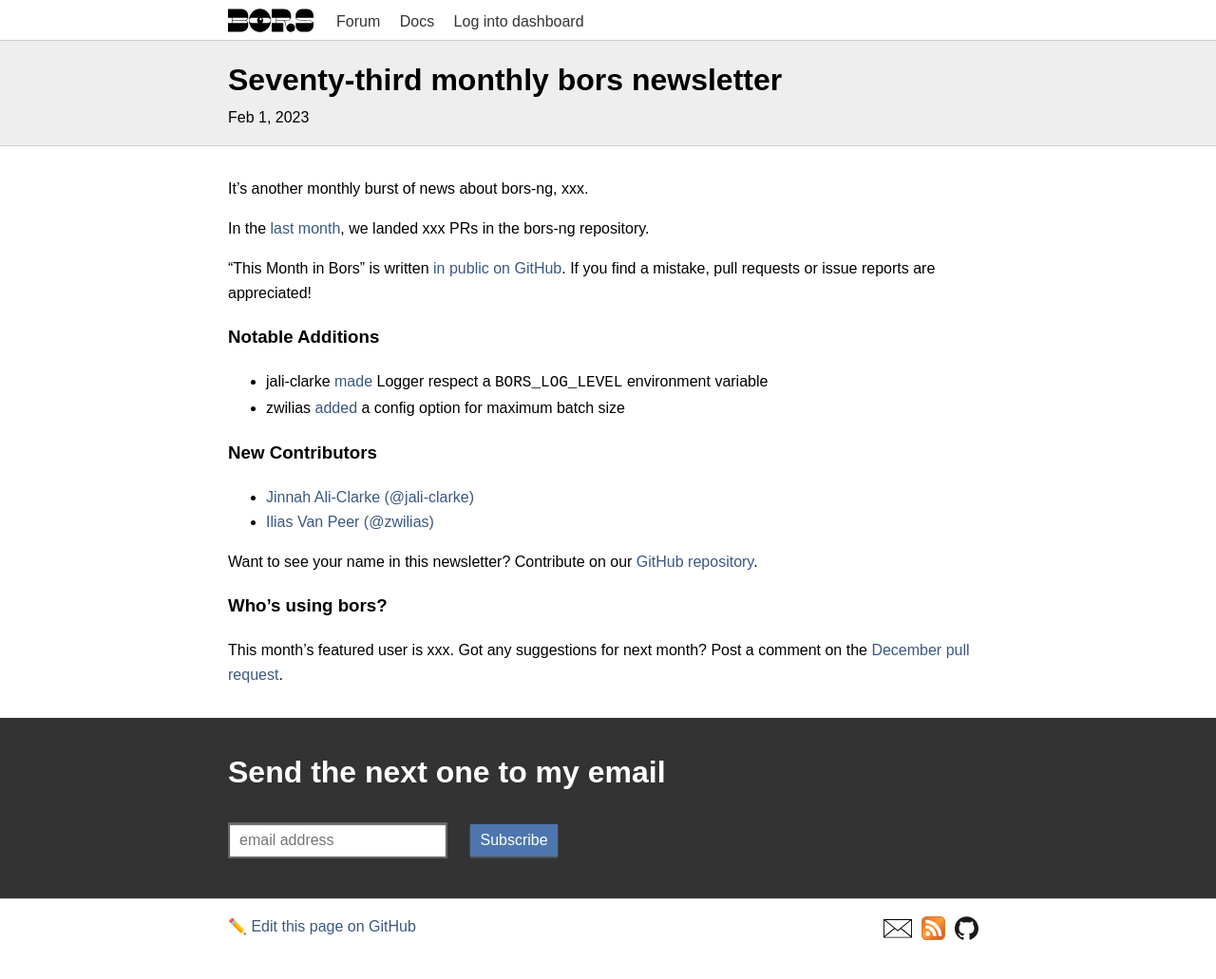
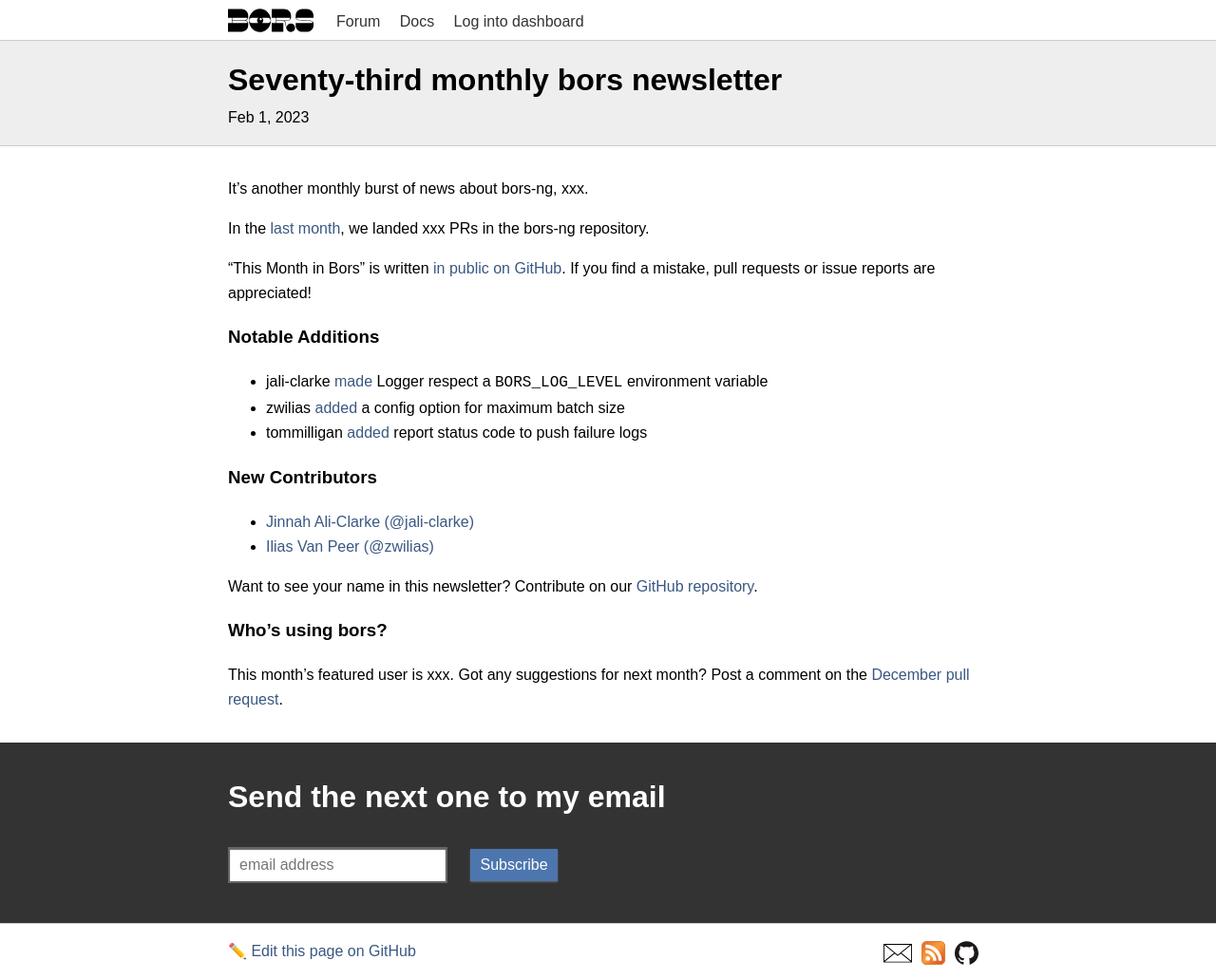
Before and after one commit to bors-ng/bors-ng.github.io, a Jekyll site: the page built from _posts/2023-02-01-tmib-73.md, in a window 1280 px wide. Shown: the whole page at 95% size. Built offline with Jekyll 4.4.1, drawn with Linux system fonts in a browser that asks for light colours; before the commit the page ends 1005 px from its top, so only the background shows below that.

Commit message:
Add bors-ng/bors-ng#1599

```diff
--- a/_posts/2023-02-01-tmib-73.md
+++ b/_posts/2023-02-01-tmib-73.md
@@ -21,6 +21,7 @@
 
 * jali-clarke [made](https://github.com/bors-ng/bors-ng/pull/1602) Logger respect a `BORS_LOG_LEVEL` environment variable
 * zwilias [added](https://github.com/bors-ng/bors-ng/pull/1600) a config option for maximum batch size
+* tommilligan [added](https://github.com/bors-ng/bors-ng/pull/1599) report status code to push failure logs
 
 ### New Contributors
 
```
